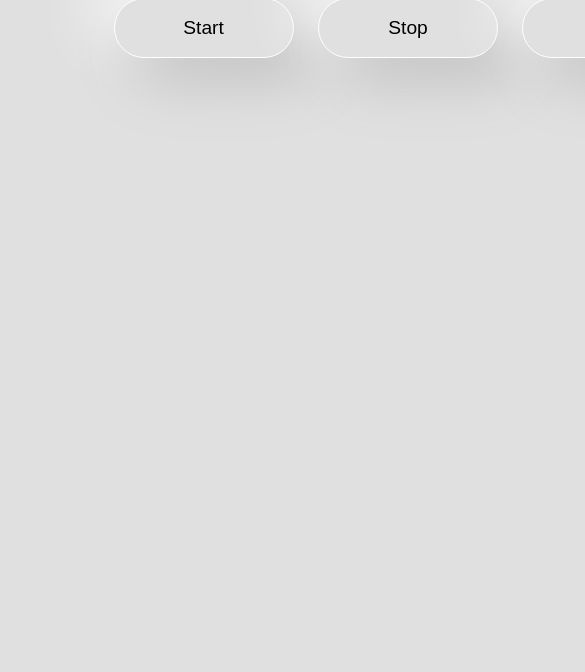
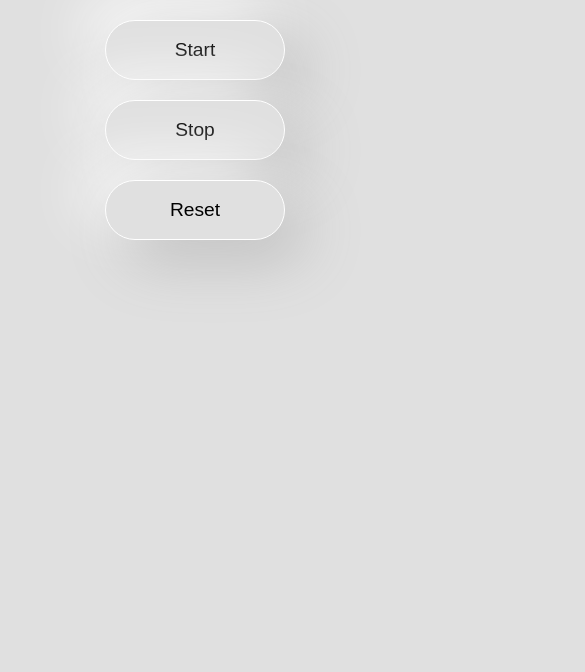
Before and after one commit to dokkoh/Timer, a website built with Parcel: page index.html in a window 390 px wide. Shown: the part 172-844 px from the top of the page, 585 px wide, since content can reach past the window. Built offline with nearby package versions, Linux system fonts and the light colour scheme.

Commit message:
responsive

```diff
--- a/index.scss
+++ b/index.scss
@@ -20,10 +20,13 @@ body {
 }
 
 .wrapper {
-  width: 800px;
-  margin: 30px auto;
   color: $black;
   text-align: center;
+  @media screen and (max-width: 51rem) {
+    display: flex;
+    flex-direction: column;
+    align-items: center;
+}
 }
 
 h1 {
```
